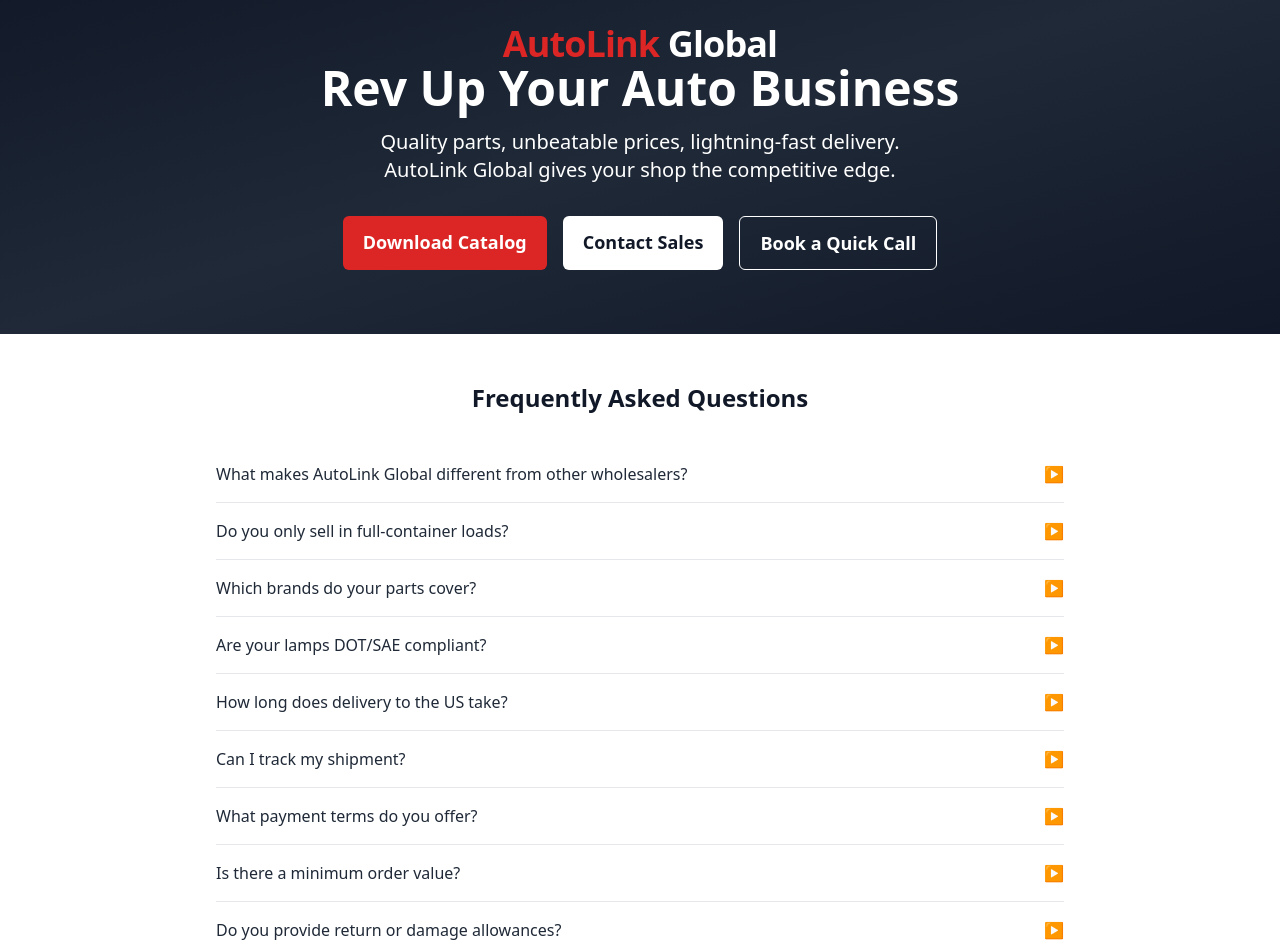
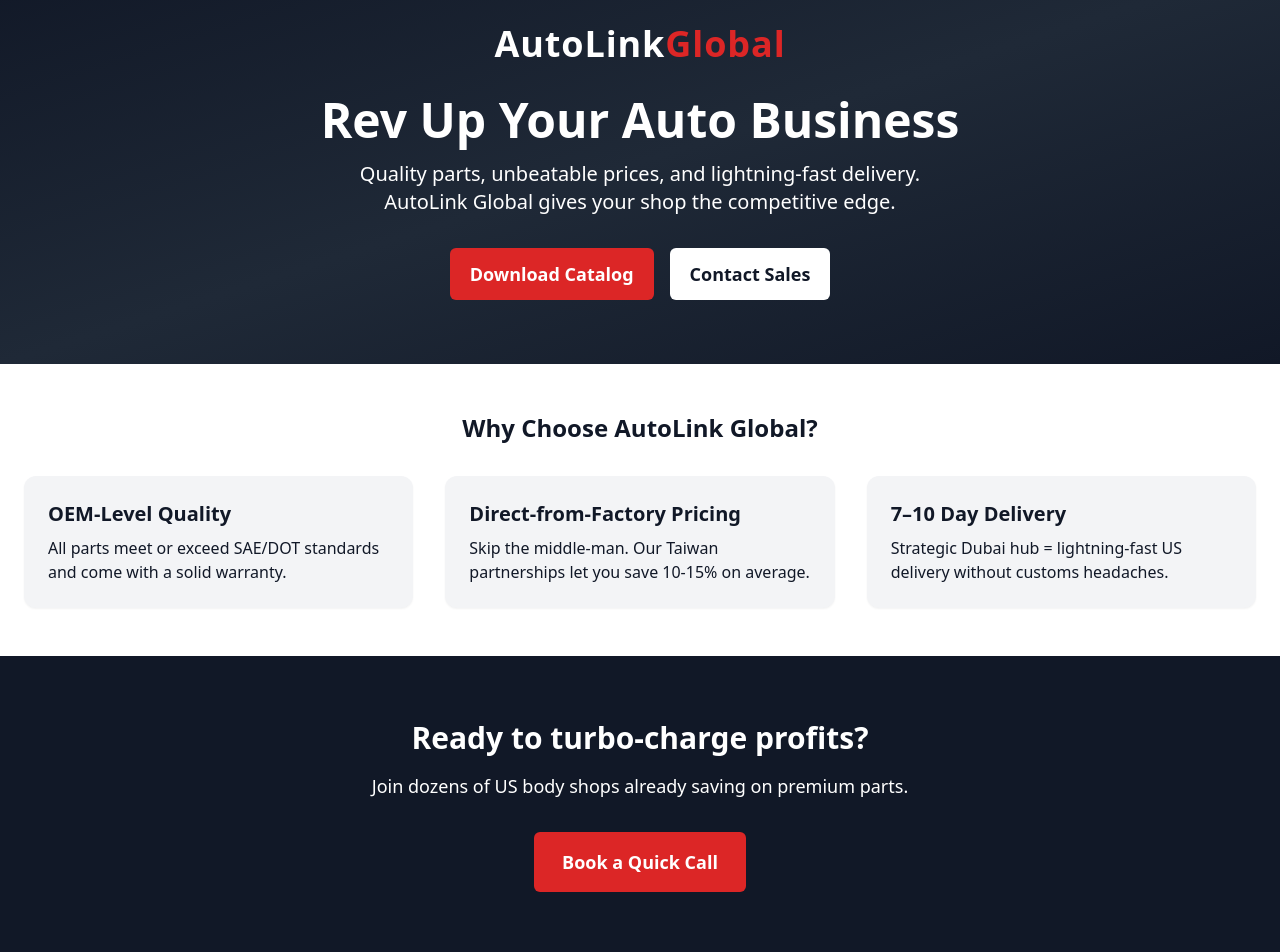
Before and after one commit to SmbatPoghosyan/Posts_App, a React (Vite) app: page / in a window 1280 px wide. Shown: the part 40-992 px from the top of the page. Built offline with nearby package versions, Linux system fonts and the light colour scheme.

Commit message:
Refine landing page layout and FAQ

```diff
--- a/src/components/LandingPageReseller.jsx
+++ b/src/components/LandingPageReseller.jsx
@@ -1,57 +1,89 @@
 import React, { useState } from 'react';
 import { motion as Motion, AnimatePresence } from 'framer-motion';
 
-/* --------------------------------------------------------------------
-   LOGO — TEMP WORD-MARK
-   --------------------------------------------------------------------
-   Swap the <div> below with:
-   <img src={require('../assets/logo.png')} alt="AutoLink Global" className="h-12 w-auto" />
-   once you have a final logo file.
----------------------------------------------------------------------*/
-const BrandLogo = () => (
-  <div className="text-3xl md:text-4xl font-extrabold tracking-tight select-none">
-    <span className="text-red-600">AutoLink</span>{' '}
-    <span className="text-white">Global</span>
+/* ---------------------------------------------------------------------
+  LOGO ‐ Placeholder word‑mark
+  ---------------------------------------------------------------------
+  • Uses styled text so the build never fails due to missing image assets.
+  • When your final logo file is ready, simply swap the <div> below with
+    <img src={require('../assets/logo.png')} alt="AutoLink Global" className="h-14 md:h-16 mb-8" />
+    or import logo from '../assets/logo.png';
+*/
+const Logo = () => (
+  <div className="select-none text-3xl md:text-4xl font-extrabold leading-none tracking-wide mb-8">
+    AutoLink<span className="text-red-600">Global</span>
   </div>
 );
 
-/* --------------------------------------------------------------------
-   FAQ ACCORDION
----------------------------------------------------------------------*/
-const faqContent = [
-  { q: 'What makes AutoLink Global different from other wholesalers?', a: 'We combine OEM-grade sourcing, Dubai free-zone logistics, and bulk-buy pricing to slash your landed costs without sacrificing quality.' },
-  { q: 'Do you only sell in full-container loads?', a: 'For launch we prioritise FCL orders to unlock the best freight rates. Smaller mixed pallets will be supported later in 2025.' },
-  { q: 'Which brands do your parts cover?', a: 'Our initial catalog focuses on Toyota, Honda, Ford F-Series, GM pickups, and Tesla body panels & lamps.' },
-  { q: 'Are your lamps DOT/SAE compliant?', a: 'Yes. All lighting products carry DOT and SAE stamps and ship with photometric test reports on request.' },
-  { q: 'How long does delivery to the US take?', a: 'Average door-to-door lead-time is 7-10 calendar days once the container leaves Dubai.' },
-  { q: 'Can I track my shipment?', a: 'Absolutely—live milestone tracking and automated email updates are standard.' },
-  { q: 'What payment terms do you offer?', a: 'Initial orders are prepaid. Net-30 terms are available after your second successful shipment.' },
-  { q: 'Is there a minimum order value?', a: 'USD 40k per container allows us to keep freight cost per SKU ultra-low.' },
-  { q: 'Do you provide return or damage allowances?', a: 'We include a 1.5 % breakage credit on every invoice and handle on-arrival claims within 48 hours.' },
-  { q: 'Can I request custom branding or packaging?', a: 'Yes—private-label cartons and laser-etched part numbers are available for volume programs.' },
-  { q: 'Do you stock electric-vehicle components?', a: 'Our 2025 roadmap adds EV cooling modules, charge ports, and battery trays.' },
-  { q: 'How do I apply for a reseller account?', a: 'Click “Book a Quick Call” or send a reseller application to accounts@autolinkglobal.com.' },
-  { q: 'Which Incoterms do you ship under?', a: 'Default terms are DDP to your door in the US (we handle customs). CIF and FOB quotes available on request.' },
-  { q: 'Can you drop-ship directly to my customer?', a: 'Yes—we provide blind drop-shipping with your paperwork, no extra fee.' },
-  { q: 'Is technical support available?', a: 'Our parts techs can cross-reference OEM numbers and provide fit-ment guidance 7 days a week.' },
+/* ---------------------------------------------------------------------
+  FAQ  – minimal, collapsible accordion so users aren’t overwhelmed
+--------------------------------------------------------------------- */
+const faqItems = [
+  {
+    q: 'What types of auto parts do you specialise in?',
+    a: 'Our MVP focuses on high-demand body panels and lighting (headlamps, tail-lamps, bumpers, fenders) from trusted Taiwanese OEM-approved factories.'
+  },
+  { q: 'Are your parts OEM or aftermarket?',
+    a: 'All items meet or exceed SAE/DOT standards and are produced in ISO-certified facilities, giving you OEM-level fit and finish at aftermarket pricing.'
+  },
+  { q: 'What is the typical lead time to the US?',
+    a: 'Thanks to our Dubai hub, most orders arrive at a US port or your dock within 7-10 business days of container departure.'
+  },
+  { q: 'Is there a minimum order quantity (MOQ)?',
+    a: 'Yes. To secure factory-direct pricing we currently operate on full-container or skid-lot quantities (≈ USD 40k). Mixed-model containers are allowed.'
+  },
+  { q: 'Can I mix different models/part numbers in one container?',
+    a: 'Absolutely. We’ll work with you to build a mixed SKU manifest so you can stock a sensible spread of high-turn items.'
+  },
+  { q: 'How do payments work?',
+    a: 'Customer funds are deposited into escrow. Once your shipment is confirmed on board, funds are released to us and production/dispatch begins.'
+  },
+  { q: 'Do you offer credit terms?',
+    a: 'For the MVP we operate on escrow/pre-paid terms. Credit programs will roll out after consistent order history (≈3 containers).'
+  },
+  { q: 'What warranty do you provide?',
+    a: 'We back every part with a standard 12-month warranty against manufacturing defects. Extended plans available for volume clients.'
+  },
+  { q: 'Are returns accepted?',
+    a: 'Yes—if a part arrives damaged or does not fit the specified vehicle, we arrange replacement or credit. Full return guidelines are in the supply agreement.'
+  },
+  { q: 'Which US ports do you ship to?',
+    a: 'Los Angeles, Long Beach, Houston, Newark (NY/NJ) and Savannah. Inland drayage to your facility can be quoted on request.'
+  },
+  { q: 'Can I brand the packaging with my logo?',
+    a: 'Private-label options are available for repeat clients. MOQ for custom prints is typically 300 units per part number.'
+  },
+  { q: 'How are duties and customs handled?',
+    a: 'Our forwarder files all ISF and entry paperwork. Duties (2.5 % ad valorem on most parts) are billed at cost; we’ll guide you through every step.'
+  },
+  { q: 'Do you provide fitment data or catalog feeds?',
+    a: 'Yes—CSV/XML fitment tables (year/make/model) and hi-res imagery are included so you can update your webshop instantly.'
+  },
+  { q: 'Is drop-shipping to my customers possible?',
+    a: 'Large-parcel drop-ship from our US 3PL is slated for phase 2. Join the wait-list and we’ll notify you when live.'
+  },
+  { q: 'How do I get started?',
+    a: 'Click “Book a Quick Call” to schedule a 15-minute discovery session. We’ll review your part list, map savings, and design your first container load.'
+  }
 ];
 
-const AccordionItem = ({ item, isOpen, onClick }) => (
+const FAQItem = ({ q, a, idx, isOpen, onToggle }) => (
   <div className="border-b border-gray-200">
     <button
-      onClick={onClick}
-      className="w-full flex justify-between items-center py-4 text-left focus:outline-none"
+      onClick={() => onToggle(idx)}
+      className="w-full flex justify-between items-center py-4 text-left focus:outline-none group"
     >
-      <span className="font-medium">{item.q}</span>
+      <span className="font-medium text-gray-800 group-hover:text-red-600 transition">
+        {q}
+      </span>
       <Motion.span
-        animate={{ rotate: isOpen ? 90 : 0 }}
+        className="text-red-600 transform"
+        animate={{ rotate: isOpen ? 45 : 0 }}
         transition={{ duration: 0.2 }}
-        className="ml-3 text-red-600"
       >
-        ▶
+        +
       </Motion.span>
     </button>
-
     <AnimatePresence initial={false}>
       {isOpen && (
         <Motion.div
@@ -59,10 +91,10 @@ const AccordionItem = ({ item, isOpen, onClick }) => (
           initial={{ height: 0, opacity: 0 }}
           animate={{ height: 'auto', opacity: 1 }}
           exit={{ height: 0, opacity: 0 }}
-          transition={{ duration: 0.25 }}
-          className="pb-4 pr-6 text-gray-700"
+          transition={{ duration: 0.25, ease: 'easeInOut' }}
+          className="overflow-hidden pb-4 pr-2 text-gray-600"
         >
-          {item.a}
+          {a}
         </Motion.div>
       )}
     </AnimatePresence>
@@ -71,70 +103,101 @@ const AccordionItem = ({ item, isOpen, onClick }) => (
 
 const FAQSection = () => {
   const [openIdx, setOpenIdx] = useState(null);
+  const toggle = (idx) => setOpenIdx(idx === openIdx ? null : idx);
+
   return (
-    <section className="py-12 bg-white">
-      <div className="container mx-auto px-6 max-w-4xl">
-        <h2 className="text-2xl font-bold text-gray-900 mb-8 text-center">Frequently Asked Questions</h2>
-        {faqContent.map((item, i) => (
-          <AccordionItem
-            key={i}
-            item={item}
-            isOpen={openIdx === i}
-            onClick={() => setOpenIdx(openIdx === i ? null : i)}
-          />
-        ))}
+    <section className="bg-white py-12 px-6" id="faq">
+      <div className="container mx-auto max-w-4xl">
+        <h2 className="text-2xl font-bold mb-8 text-center">Frequently Asked Questions</h2>
+        <div className="divide-y divide-gray-200">
+          {faqItems.map((item, idx) => (
+            <FAQItem
+              key={idx}
+              idx={idx}
+              {...item}
+              isOpen={idx === openIdx}
+              onToggle={toggle}
+            />
+          ))}
+        </div>
       </div>
     </section>
   );
 };
 
-/* --------------------------------------------------------------------
-   MAIN LANDING PAGE
----------------------------------------------------------------------*/
+/* ---------------------------------------------------------------------
+  LANDING PAGE COMPONENT
+--------------------------------------------------------------------- */
 function LandingPageReseller() {
   return (
-    <div className="font-sans text-gray-800 selection:bg-red-600 selection:text-white">
-
+    <div className="font-sans text-gray-800 scroll-smooth">
       {/* Hero */}
       <section className="bg-gradient-to-br from-gray-900 via-gray-800 to-gray-900 text-white py-16 px-6">
-        <div className="container mx-auto flex flex-col items-center text-center">
-          <BrandLogo />
+        <div className="container mx-auto text-center flex flex-col items-center">
+          <Logo />
           <h1 className="text-4xl md:text-5xl font-bold mb-4">Rev Up Your Auto Business</h1>
-          <p className="text-xl mb-8 max-w-2xl">
-            Quality parts, unbeatable prices, lightning-fast delivery.<br className="hidden md:block" />
+          <p className="text-xl mb-8 max-w-2xl mx-auto">
+            Quality parts, unbeatable prices, and lightning-fast delivery.
+            <br className="hidden md:block" />
             AutoLink Global gives your shop the competitive edge.
           </p>
-
-          <div className="flex flex-col sm:flex-row gap-4">
-            <Motion.a
+          <div className="flex flex-col sm:flex-row justify-center gap-4">
+            <a
               href="/catalog.pdf"
+              target="_blank"
+              rel="noopener noreferrer"
               className="bg-red-600 text-white px-5 py-3 rounded-md text-lg font-semibold hover:bg-red-700 transition"
-              whileHover={{ scale: 1.05 }}
-              download
             >
               Download Catalog
-            </Motion.a>
-
+            </a>
             <a
-              href="mailto:sales@autolinkglobal.com"
+              href="mailto:sales@autolinkglobal.com?subject=Parts%20Inquiry"
               className="bg-white text-gray-900 px-5 py-3 rounded-md text-lg font-semibold hover:bg-gray-100 transition"
             >
               Contact Sales
-            </a>
-
-            <a
-              href="#book-call"
-              className="bg-transparent border border-white text-white px-5 py-3 rounded-md text-lg font-semibold hover:bg-white hover:text-red-600 transition"
-            >
-              Book a Quick Call
             </a>
           </div>
         </div>
       </section>
 
-      {/* ... (Why Choose Us, Categories, How It Works, Success Stories remain unchanged) ... */}
+      {/* Why Choose Us */}
+      <section className="py-12 bg-white text-gray-900">
+        <div className="container mx-auto px-6">
+          <h2 className="text-2xl font-bold mb-8 text-center">Why Choose AutoLink Global?</h2>
+          <div className="md:flex md:space-x-8 space-y-8 md:space-y-0">
+            <div className="flex-1 bg-gray-100 p-6 rounded-xl shadow-sm">
+              <h3 className="text-xl font-semibold mb-2">OEM-Level Quality</h3>
+              <p>All parts meet or exceed SAE/DOT standards and come with a solid warranty.</p>
+            </div>
+            <div className="flex-1 bg-gray-100 p-6 rounded-xl shadow-sm">
+              <h3 className="text-xl font-semibold mb-2">Direct-from-Factory Pricing</h3>
+              <p>Skip the middle-man. Our Taiwan partnerships let you save 10-15% on average.</p>
+            </div>
+            <div className="flex-1 bg-gray-100 p-6 rounded-xl shadow-sm">
+              <h3 className="text-xl font-semibold mb-2">7–10 Day Delivery</h3>
+              <p>Strategic Dubai hub = lightning-fast US delivery without customs headaches.</p>
+            </div>
+          </div>
+        </div>
+      </section>
 
-      {/* FAQ */}
+      {/* CTA */}
+      <section className="py-16 bg-gray-900 text-center text-white px-6">
+        <h2 className="text-3xl font-bold mb-4">Ready to turbo-charge profits?</h2>
+        <p className="text-lg mb-8 max-w-xl mx-auto">
+          Join dozens of US body shops already saving on premium parts.
+        </p>
+        <a
+          href="https://calendly.com/autolinkglobal/quick-call"
+          target="_blank"
+          rel="noopener noreferrer"
+          className="inline-block bg-red-600 text-white px-7 py-4 rounded-md text-lg font-semibold hover:bg-red-700 transition"
+        >
+          Book a Quick Call
+        </a>
+      </section>
+
+      {/* FAQ – collapsible */}
       <FAQSection />
 
       {/* Footer */}
```
Also changed, not shown: 1 other file (tests, documents, lock files or other folders).
